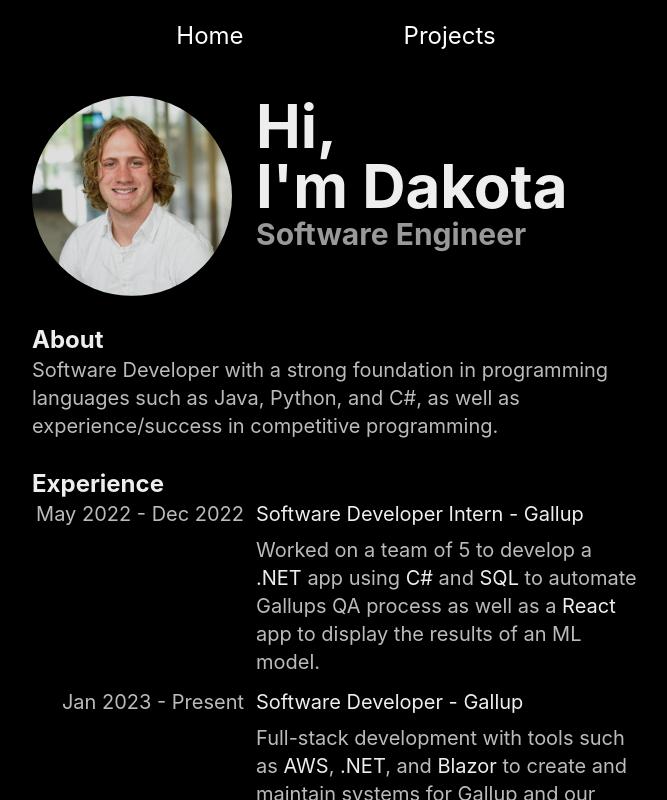
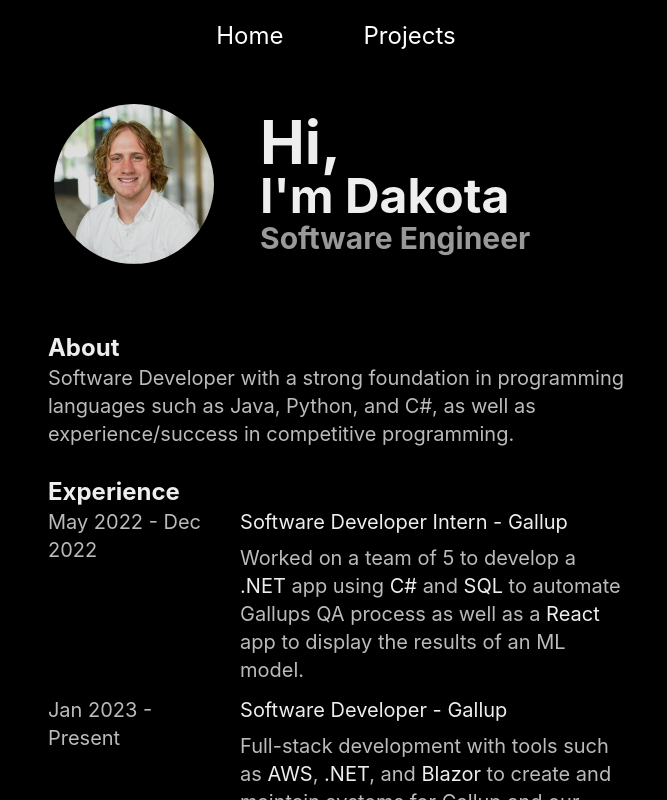
Before and after one commit to dakotasouth/myportweb, a Next.js app: page / in a window 1280 px wide. Shown: the top 800 px of the page, without its empty margins (304-971 px from the left). Built offline with nearby package versions, Linux system fonts and the light colour scheme.

Commit message:
fixed distortion when resizing

```diff
--- a/app/NavBar.tsx
+++ b/app/NavBar.tsx
@@ -2,11 +2,11 @@ import Link from "next/link";
 
 const NavBar = () => {
     return (
-        <nav className="flex h-16 p-5 place-content-center gap-40 text-2xl">
-            <Link href="/">
+        <nav className="block h-16 min-w-0 py-5 m-auto text-2xl text-center max-w-prose">
+            <Link className="pr-10" href="/">
                 Home
             </Link>
-            <Link href="/projects">
+            <Link className="pl-10" href="/projects">
                 Projects
             </Link>
         </nav>
--- a/app/layout.tsx
+++ b/app/layout.tsx
@@ -4,9 +4,9 @@ import './globals.css';
 export default function RootLayout({ children } : { children: React.ReactNode }) {
     return (
       <html lang="en">
-        <body className="font-inter bg-black text-white">
+        <body className="text-white bg-black font-inter">
             <NavBar />
-            <main className="flex justify-center p-8 min-h-screen">
+            <main className="min-w-0 p-10 m-auto max-w-prose">
                 {children}
             </main>
         </body>
--- a/app/page.tsx
+++ b/app/page.tsx
@@ -3,19 +3,19 @@ import prof from '../public/Gallupprof.jpg';
 
 export default function Page() {
     return (
-        <section className="flex flex-col w-1/2">
-            <div className="flex flex-row justify-between items-start gap-0.5 text-xs">
-                <figure >
-                    <Image className='rounded-full' src={prof} alt="Dakota South" width={200} height={200} />
+        <section className="min-w-0 m-auto max-w-7xl">
+            <div className="flex flex-row items-start text-xs">
+                <figure className='w-1/3 pr-5'>
+                    <Image className='w-40 h-auto m-auto rounded-full' src={prof} alt="Dakota South"/>
                 </figure>
-                <div className='flex-row w-96'>
+                <div className='w-2/3 pl-5 m-auto'>
                     <h1 className="text-6xl font-bold text-primary font-inter">Hi,</h1>
-                    <h1 className="text-6xl font-bold text-primary font-inter">I&apos;m Dakota</h1>
+                    <h1 className="text-5xl font-bold text-primary font-inter">I&apos;m Dakota</h1>
                     <h2 className="text-3xl font-bold text-tertiary font-inter">Software Engineer</h2>
                 </div>
             </div>
             <div className='items-start gap-10 text-left text-white flex-column justify-items-start mt-7'>
-                <h3 className='text-2xl font-bold text-primary font-inter'>About</h3>
+                <h3 className='pt-10 text-2xl font-bold text-primary font-inter'>About</h3>
                 <div className='text-xl text-secondary'>
                 Software Developer with a strong foundation
                 in programming languages such as Java, Python,
```
